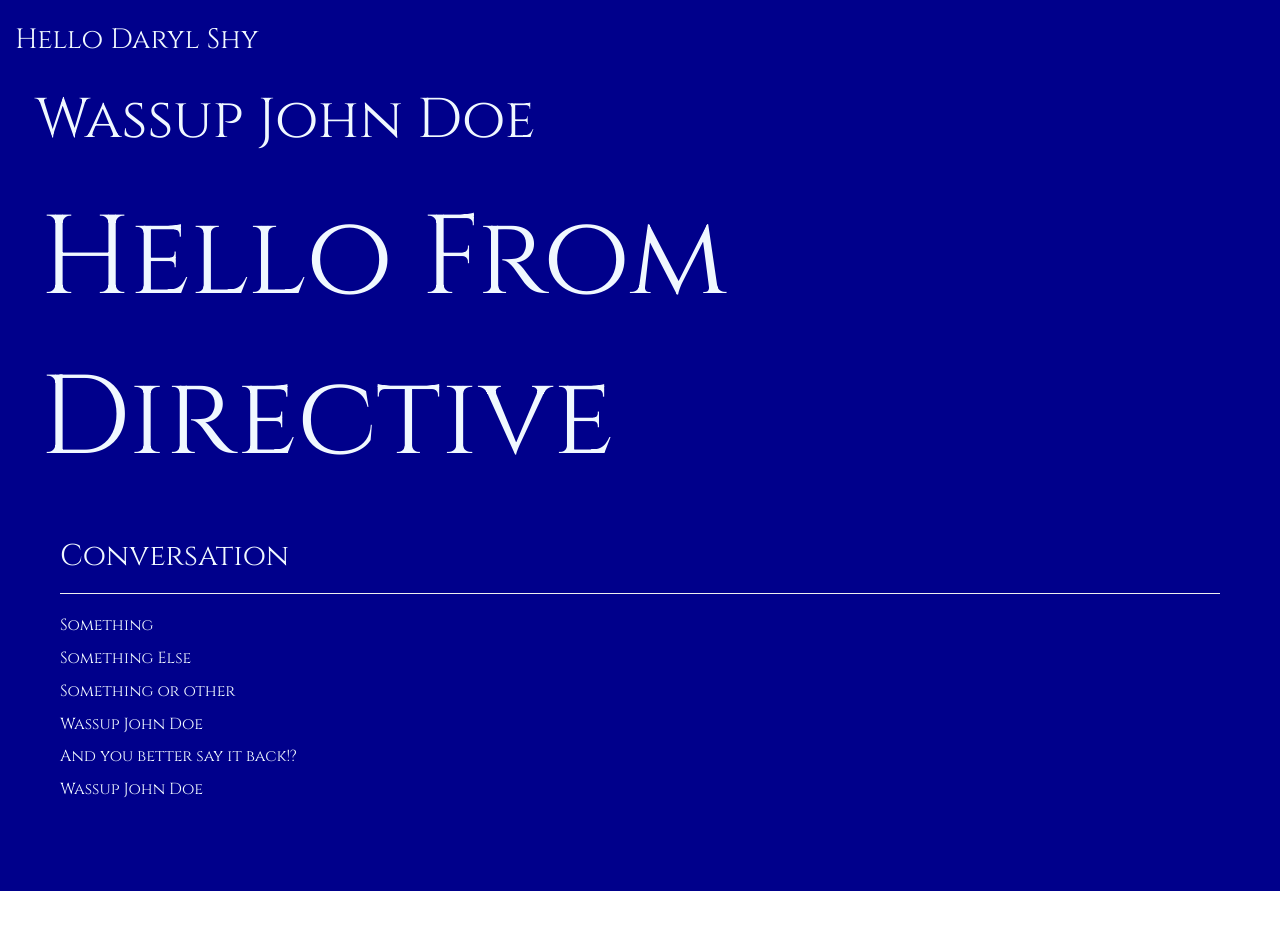
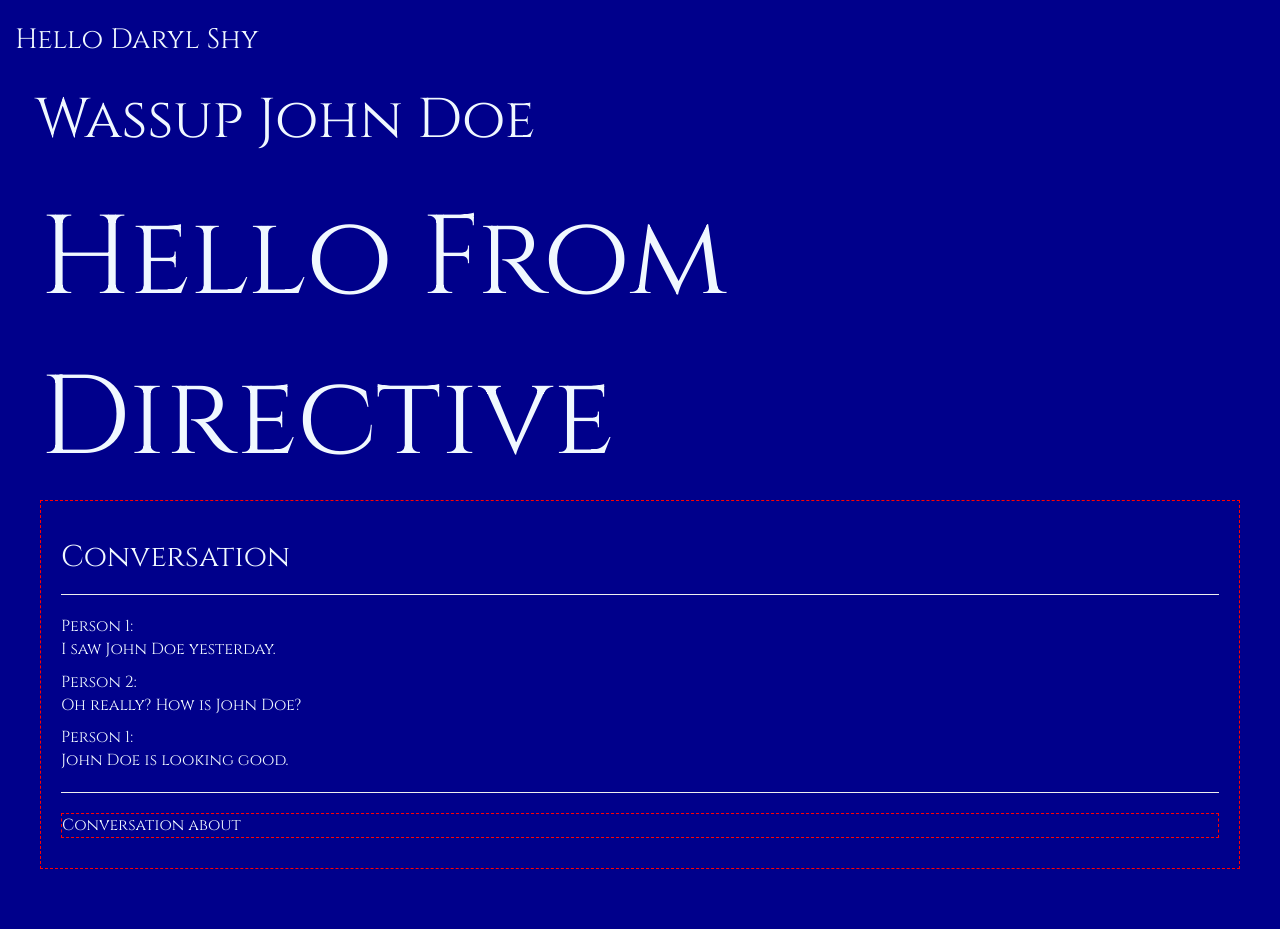
Before and after one commit to darylshy/playground, a website: page index.html in a window 1280 px wide. Before the commit the page ends 891 px from the top, so only its background shows below. Drawn offline with nearby package versions, Linux system fonts and the light colour scheme; some packages are replaced by stand-ins of ours.

Commit message:
more transclude play

```diff
--- a/includeMe.htm
+++ b/includeMe.htm
@@ -1,3 +1,4 @@
-<p>{{ sayHello() }}</p>
-<p>And you better say it back!?</p>
-<p>{{ sayHello() }}</p>
+<hr>
+<footer class="myTransclude">
+    Conversation about {{ personName }}
+</footer>
--- a/index.html
+++ b/index.html
@@ -14,7 +14,7 @@
 <body>
     <div class="container-fluid div1" ng-controller="ClassController">{{ sayHello() }}
         <div ng-controller="OtherController">{{ sayHello() }}
-            <my-directive>
+            <my-directive person-name="{{name}}">
                 <p ng-include="'includeMe.htm'"></p>
             </my-directive>
         </div>
--- a/main.scss
+++ b/main.scss
@@ -7,3 +7,11 @@ div{
     background-color: darkblue;
   }
 }
+footer{
+  background-color: darkblue;
+}
+
+.myTransclude{
+  font-size: 16px;
+  border: 1px dashed red;
+}
--- a/message.directive.js
+++ b/message.directive.js
@@ -4,7 +4,10 @@
 
     app.directive('myDirective', function() {
         return {
-            scope: true,
+            scope: {
+                personName: '@'
+            },
+            replace: true,
             restrict: 'AE',
             templateUrl: 'message.template.htm',
             transclude: true
--- a/message.template.htm
+++ b/message.template.htm
@@ -1,11 +1,10 @@
 <div class="row">Hello From Directive
-    <div style="font-size: 16px">
+    <div class="myTransclude">
         <h2>Conversation</h2>
         <hr>
-        <p>Something</p>
-        <p>Something Else</p>
-        <p>Something or other</p>
-        <ng-transclude></ng-transclude>
+        <span>Person 1:</span><p>I saw {{ personName }} yesterday.</p>
+        <span>Person 2:</span><p>Oh really? How is {{ personName }}?</p>
+        <span>Person 1:</span><p>{{ personName }} is looking good.</p>
+        <span ng-transclude></span>
     </div>
-
 </div>
```
Also changed, not shown: main.css, 2 other files.
